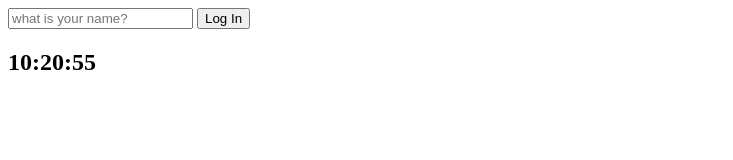
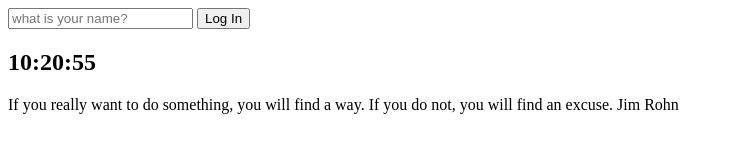
Before and after one commit to mintae1117/Javascript-Todo-App, a plain HTML site: page index.html in a window 1280 px wide. Shown: the whole page, without its empty margins (0-733 px from the left). Drawn offline with Linux system fonts and the light colour scheme.

Commit message:
add quotes 231222

```diff
--- a/index.html
+++ b/index.html
@@ -17,7 +17,12 @@
     </form>
     <h1 id="greeting" class="hidden"></h1>
     <h2 id="clock">00:00</h2>
+    <div id="quotes">
+        <span></span>
+        <span></span>
+    </div>
     <script src="js/greetings.js"></script>
     <script src="js/clock.js"></script>
+    <script src="js/quotes.js"></script>
 </body>
 </html>
--- /dev/null
+++ b/js/quotes.js
@@ -0,0 +1,50 @@
+const quotes = [
+    {
+    quote: 'I never dreamed about success, I worked for it.',
+    author: 'Estee Lauder'
+    },
+    {
+    quote: 'Do not try to be original, just try to be good.',
+    author: 'Paul Rand'
+    },
+    {
+    quote: 'Do not be afraid to give up the good to go for the great.',
+    author: 'John D. Rockefeller'
+    },
+    {
+    quote: 'If you cannot fly then run. If you cannot run, then walk. And if you cannot walk, then crawl, but whatever you do, you have to keep moving forward.',
+    author: 'Martin Luther King Jr.'
+    },
+    {
+    quote: 'Our greatest weakness lies in giving up. The most certain way to succeed is always to try just one more time.',
+    author: 'Thomas Edison'
+    },
+    {
+    quote: 'The fastest way to change yourself is to hang out with people who are already the way you want to be.',
+    author: 'REid Hoffman'
+    },
+    {
+    quote: 'Money is like gasoline during a road trip. You do not want to run out of gas on your trip, but you are not doing a tour of gas stations.',
+    author: 'Tim O Reilly'
+    },
+    {
+    quote: 'Some people dream of success, while other people get up every morning and make it happen.',
+    author: 'Wayne Huizenga'
+    },
+    {
+    quote: 'The only thing worse than starting something and falling.. is not starting something.',
+    author: 'SEth Godin'
+    },
+    {
+    quote: 'If you really want to do something, you will find a way. If you do not, you will find an excuse.',
+    author: 'Jim Rohn'
+    },
+    ];
+
+    const quote = document.querySelector("#quotes span:first-child");
+    const author = document.querySelector("#quotes span:last-child");
+
+    const todayQuote = quotes[Math.floor(Math.random() * quotes.length)];
+
+    quote.innerText = todayQuote.quote;
+    author.innerText = todayQuote.author;
```
